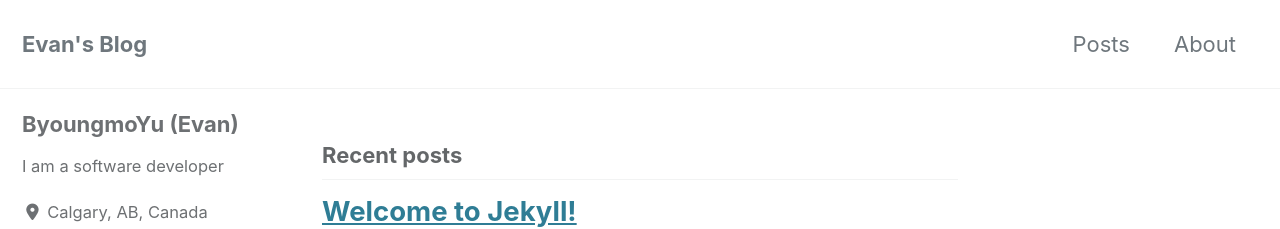
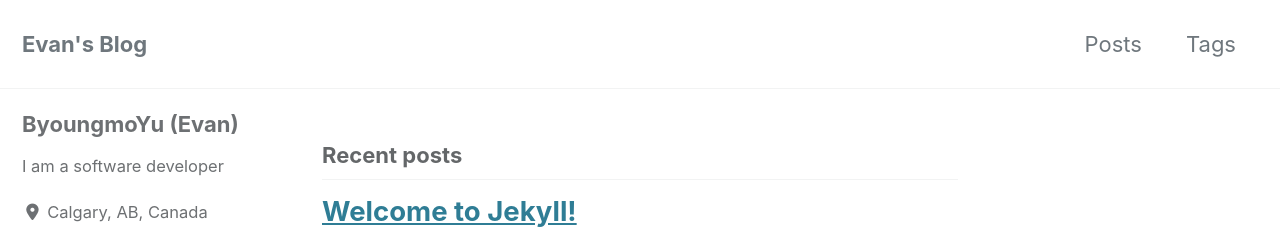
Before and after one commit to ByoungmoYu/ByoungmoYu.github.io, a Jekyll site: the page built from index.html, in a window 1280 px wide and 900 px high. Shown: the top 229 px of the window. Built offline with Jekyll 4.4.1, drawn with Linux system fonts in a browser that asks for light colours; cached includes are drawn as plain includes; nearby versions of some CDN libraries; the list of posts is cut into pages by our own code.

Commit message:
add tags

```diff
--- a/_data/navigation.yml
+++ b/_data/navigation.yml
@@ -1,9 +1,9 @@
 # main links
 main:
   - title: "Posts"
-    url: https://byoungmoyu.github.io/postList.md
-  - title: "About"
-    url: https://mmistakes.github.io/minimal-mistakes/about/
+    url: https://byoungmoyu.github.io/posts/
+  - title: "Tags"
+    url: https://byoungmoyu.github.io/tags/
   # - title: "Sample Posts"
   #   url: /year-archive/
   # - title: "Sample Collections"
```
Also changed, not shown: tags.md (added, +12 -0 lines).
